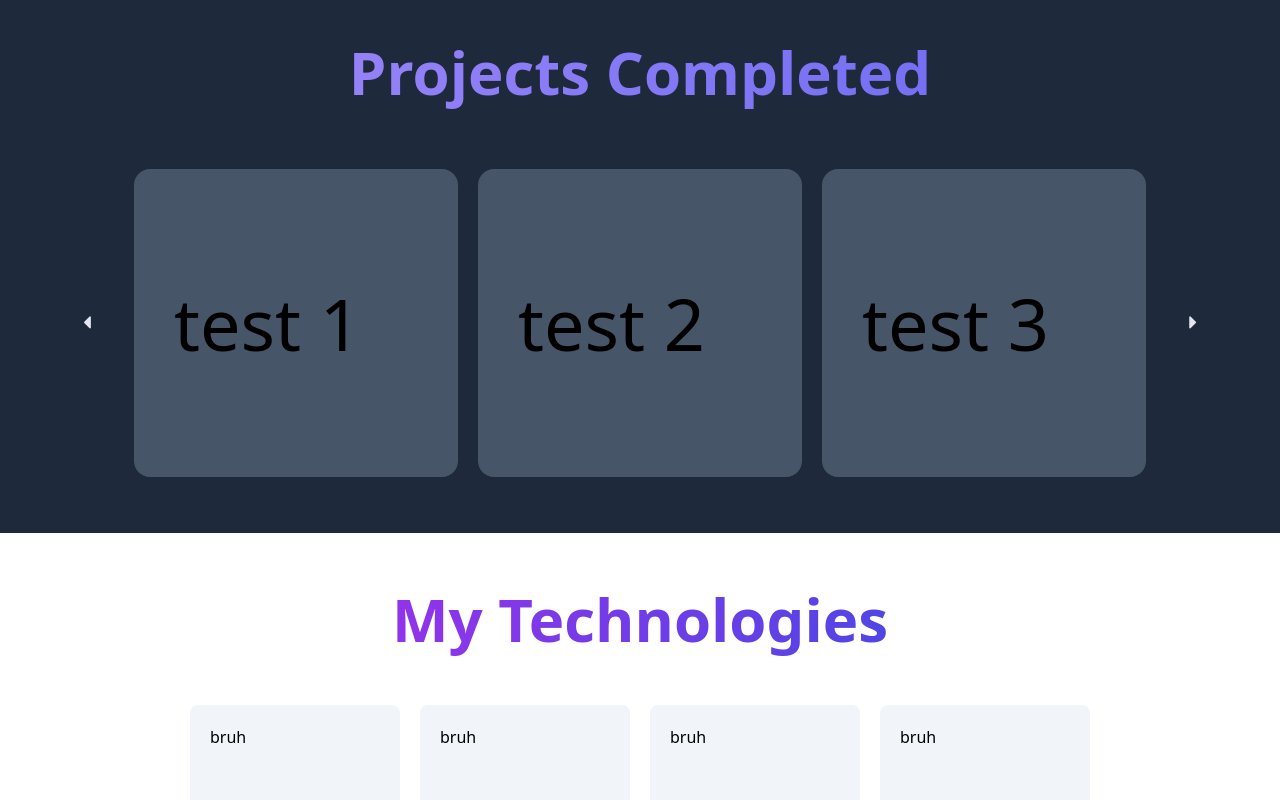
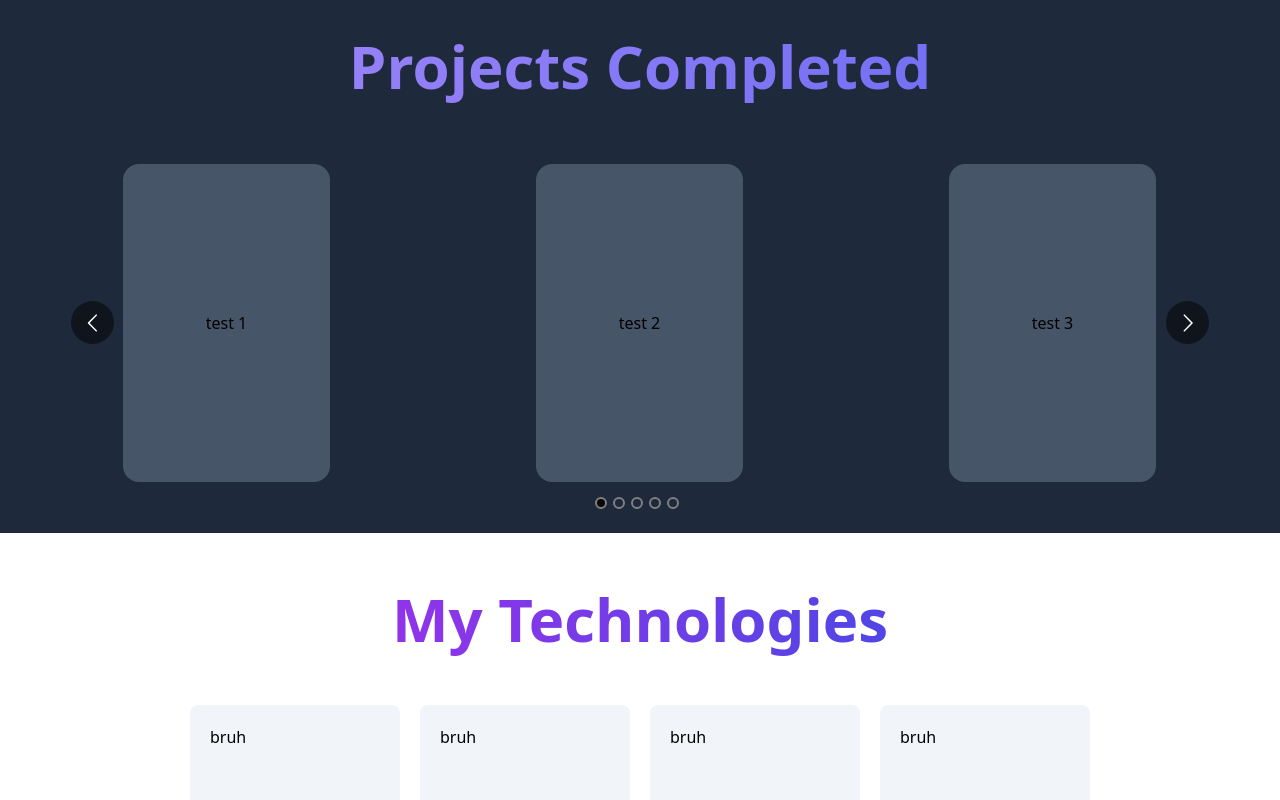
Before and after one commit to VisH317/portfolio-website, a Next.js app: page / in a window 1280 px wide. Shown: the part 600-1400 px from the top of the page. Built offline with nearby package versions, Linux system fonts and the light colour scheme.

Commit message:
slideshow fix

```diff
--- a/package.json
+++ b/package.json
@@ -20,6 +20,9 @@
     "postcss": "^8.4.21",
     "react": "18.2.0",
     "react-dom": "18.2.0",
+    "react-multi-carousel": "^2.8.2",
+    "react-slideshow-image": "^4.2.1",
+    "swiper": "^9.1.1",
     "tailwindcss": "^3.2.7",
     "typescript": "5.0.2"
   }
--- a/src/components/About.tsx
+++ b/src/components/About.tsx
@@ -9,12 +9,12 @@ export default function About() {
     const offHover = () => setHovered(false)
 
     return (
-        <div className='lg:flex lg:flex-row w-full md:flex md:flex-col h-[60%] sm:flex sm:flex-col'>
-            <div className='hover:w-[120%] w-full p-10 flex h-full items-center flex-col gap-10 duration-300' onMouseOver={onHover} onMouseOut={offHover}>
+        <div className='lg:flex lg:flex-row w-full md:flex md:flex-col xl:h-[60%] lg:h-[125%] sm:flex sm:flex-col'>
+            <div className='lg:hover:w-[120%] xl:hover:w-[120%] w-full p-10 flex h-full items-center flex-col gap-10 duration-300' onMouseOver={onHover} onMouseOut={offHover}>
                 <p className="text-6xl font-semibold bg-gradient-to-r from-purple-600 to-indigo-600 bg-clip-text text-transparent p-4 text-center">My Technologies</p>
                 <TechGrid hovered={hovered}/>
             </div>
-            <div className="hover:w-[120%] flex w-full bg-slate-200 text-purple-100 p-10 sm:flex items-center sm:items-center flex-col gap-10 duration-300">
+            <div className="lg:hover:w-[120%] xl:hover:w-[120%] flex w-full bg-slate-200 text-purple-100 p-10 sm:flex items-center sm:items-center flex-col gap-10 duration-300">
                 <p className="text-6xl font-semibold bg-gradient-to-r from-purple-600 to-indigo-600 bg-clip-text text-transparent p-4">About Me</p>
                 <div className="grid md:grid-cols-2 lg:grid-cols-2 sm:grid-cols-1 sm:gap-10 w-full h-2/3">
                     <div className="px-5">
--- a/src/components/Footer.tsx
+++ b/src/components/Footer.tsx
@@ -4,10 +4,10 @@ export default function Footer() {
     return (
         <div className="bg-slate-800 w-full h-1/4 p-15 flex flex-row items-center justify-center">
             <div className='grid grid-cols-2 divide-x divide-slate-500 h-1/2'>
-                <div className='flex items-center justify-center w-full mx-20'>
+                <div className='flex items-center justify-center w-full'>
                     <p className='text-slate-500'>Contact:</p>
                 </div>
-                <div className="flex items-center justify-center w-full mx-10 text-slate flex-col">
+                <div className="flex items-center justify-center w-[130%] text-center text-slate flex-col">
                     <p className='text-slate-500'>LinkedIn: <a className="newtest">DUMMY LINKE FOR NOW</a></p>
                     <p className='text-slate-500'>GitHub: <a className="newtest">DUMMY LINKE FOR NOW</a></p>
                 </div>
--- a/src/components/Landing.tsx
+++ b/src/components/Landing.tsx
@@ -5,7 +5,7 @@ export default function Landing() {
         <div className='container mx-auto w-full h-3/4 bg-purple-700 flex items-center justify-center sm:py-20 flex-col gap-5 max-w-full'>
             {/* <div className="bg-purple-100 p-5 rounded-3xl flex items-center justify-center"> */}
             <div className="sm:h-32 md:hidden lg:hidden xl:hidden"></div>
-            <p className='text-5xl text-white font-bold'>Im Vishrut! A Software Developer</p>
+            <p className='text-5xl text-white text-center font-bold'>Im Vishrut! A Software Developer</p>
             {/* </div> */}
             <div className="w-2/5">
             <p className="text-lg text-purple-100 font-light text-center">Lorem ipsum dolor sit amet james is a funny man. Aaron is hilarious and Eshan is a literal NPC Yay. Hi I love u. Sup guys im bored hola como estas im in physics rn and i just took a precalc test! YAAYAYAYY</p>
--- a/src/components/Navbar.tsx
+++ b/src/components/Navbar.tsx
@@ -4,7 +4,7 @@ import Link from 'next/link'
 export default function Navbar() {
     return (
         <div className="flex container mx-auto px-16 bg-purple-700 w-full h-16 items-center flex-row flex-auto basis-4 gap-20 justify-center text-white fixed max-w-full z-50">
-            <div className='text-2xl rounded-b-xl font-bold hover:bg-slate-200 hover:bg-opacity-40 h-full flex items-center px-5 duration-150 hover:cursor-pointer'>VISHRUT THOUTAM</div>
+            <div className='text-2xl rounded-b-xl font-bold hover:bg-slate-200 hover:bg-opacity-40 h-full flex text-center items-center px-5 duration-150 hover:cursor-pointer'>VISHRUT THOUTAM</div>
             <div className='text-lg rounded-b-xl px-5 hover:bg-slate-200 hover:bg-opacity-40 h-full flex items-center duration-150 hover:cursor-pointer'>About</div>
             <div className='lg:text-lg md:text-lg rounded-b-xl sm:text-md px-5 hover:bg-slate-200 hover:bg-opacity-40 h-full flex items-center duration-150 hover:cursor-pointer'>Technologies</div>
             <div className='lg:text-lg md:text-lg sm:text-md rounded-b-xl md:flex sm:hidden px-5 hover:bg-slate-200 hover:bg-opacity-40 h-full flex items-center duration-150 hover:cursor-pointer'>Projects</div>
--- a/src/components/Slideshow.tsx
+++ b/src/components/Slideshow.tsx
@@ -1,7 +1,29 @@
 import Head from 'next/head'
-import React, { useState } from 'react'
+import React, { useState, useEffect, useRef } from 'react'
 import SlideshowItem from './SlideshowItem'
 import projects from '@/lib/projects'
+import Carousel from 'react-multi-carousel'
+import 'react-multi-carousel/lib/styles.css';
+
+const responsive = {
+    superLargeDesktop: {
+      // the naming can be any, depends on you.
+      breakpoint: { max: 4000, min: 3000 },
+      items: 3
+    },
+    desktop: {
+      breakpoint: { max: 3000, min: 1024 },
+      items: 3
+    },
+    tablet: {
+      breakpoint: { max: 1024, min: 464 },
+      items: 3
+    },
+    mobile: {
+      breakpoint: { max: 464, min: 0 },
+      items: 3
+    }
+  };
 
 export default function Slideshow() {
     // for image dimming: background: linear-gradient( rgba(0, 0, 0, 0.5), rgba(0, 0, 0, 0.5) ), url('landingpagepic.jpg');
@@ -17,6 +39,21 @@ export default function Slideshow() {
         else setIndex(index+1)
     }
 
+    const initialValue = <Carousel responsive={responsive}><div></div></Carousel>
+    const carousel = useRef(initialValue);
+    const lastImageIndex = projects.length - 1;
+
+    // useEffect(() => {
+    //     const autoloop = setInterval(() => {
+    //     if (carousel.state.currentSlide === lastImageIndex) {
+    //         carousel.goToSlide(0);
+    //     } else {
+    //         carousel.next();
+    //     }
+    //     }, 3000); // Your custom auto loop delay in ms
+    //     return () => clearInterval(autoloop);
+    // }, []);
+
     return (
         <>
             <Head>
@@ -24,14 +61,72 @@ export default function Slideshow() {
             </Head>
             <div className="bg-slate-800 w-full lg:h-2/3 xl:h-1/2 md:h-2/3 sm:h-2/3 w-full flex flex-col justify-center p-5 gap-5">
                 <p className="text-6xl font-bold bg-gradient-to-r from-violet-400 to-indigo-500 bg-clip-text text-transparent p-4 text-center">Projects Completed</p>
-                <div className="flex flex-row gap-5 h-3/4 items-center justify-center px-10 w-full">
-                    <div className="w-1/12 flex justify-center"><i className="fa fa-caret-left fa-lg text-8xl text-slate-200 hover:text-slate-400 duration-300 hover:shadow-2xl" onClick={decrease}/></div>
-                    <SlideshowItem proj={projects[index-1<0?projects.length-1:index-1]}/>
-                    <SlideshowItem proj={projects[index]}/>
-                    <SlideshowItem proj={projects[index+1>=projects.length?0:index+1]}/>
-                    <div className="w-1/12 flex justify-center"><i className="fa fa-caret-right fa-lg text-8xl text-slate-200 hover:text-slate-400 duration-300 hover:shadow-2xl" onClick={increase}/></div>
-                </div>
+                <Carousel
+                    responsive={responsive}
+                    additionalTransfrom={0}
+                    arrows
+                    autoPlaySpeed={3000}
+                    centerMode={false}
+                    className=""
+                    containerClass="container-with-dots h-full w-full flex items-center"
+                    dotListClass=""
+                    draggable
+                    focusOnSelect={false}
+                    infinite
+                    itemClass="h-full flex items-center justify-center"
+                    keyBoardControl
+                    minimumTouchDrag={80}
+                    pauseOnHover
+                    renderArrowsWhenDisabled={false}
+                    renderButtonGroupOutside={false}
+                    renderDotsOutside={false}
+                    rewind={false}
+                    rewindWithAnimation={false}
+                    rtl={false}
+                    shouldResetAutoplay
+                    showDots={true}
+                    sliderClass="h-full"
+                    slidesToSlide={1}
+                    swipeable
+                                        >
+                    {projects.map((proj, index) => (
+                        // <div className='flex justify-center overflow-visible border-black border-8' key={index}>
+                            <SlideshowItem proj={proj} key={index}/>
+                        // </div>
+                    ))}
+
+                </Carousel>
+
             </div>
        </>
     )
 }
+
+interface Rest {
+    carouselState: any
+}
+
+// const ButtonGroup = ({ next, previous, goToSlide, ...rest }: { next: any, previous: any, goToSlide: any, rest: any }) => {
+//     const {
+//       carouselState: { currentSlide }
+//     } = rest;
+//     const lastImageIndex = projects.length - 1;
+//     return (
+//       <div className="carousel-button-group" style={{ position: "absolute" }}>
+//         <button
+//           onClick={() =>
+//             currentSlide === 0 ? goToSlide(lastImageIndex) : previous()
+//           }
+//         >
+//           Prev
+//         </button>
+//         <button
+//           onClick={() =>
+//             currentSlide === lastImageIndex ? goToSlide(0) : next()
+//           }
+//         >
+//           Next
+//         </button>
+//       </div>
+//     );
+//   };
--- a/src/components/SlideshowItem.tsx
+++ b/src/components/SlideshowItem.tsx
@@ -15,16 +15,14 @@ export default function SlideshowItem(props: SlideshowItemProps) {
     for(let i = 1;i<proj.technologies.length;i++) technologiesStr+=" \u00B7 " + String(proj.technologies[i])
 
     return (
-        <div className="lg:w-1/3 md:w-1/2 sm:w-2/3 flex justify-start items-center h-5/6 rounded-2xl bg-slate-600 duration-300 group relative hover:shadow-2xl">
-            <p className="text-7xl mx-10 text-center group-hover:hidden">{proj.name}</p>
-            <div className={`w-full h-full flex justify-start px-10 py-5 rounded-2xl flex-col gap-5 transition ease-in duration-300 opacity-0 group-hover:bg-slate-700 group-hover:opacity-100 absolute top-0 left-0`}>
-                <p className="text-6xl">{proj.name}</p>
-                <p className="text-xl font-light">{proj.desc}</p>
-                <hr className="h-px my-2 bg-gray-200 border-0 dark:bg-slate-800"/>
+        <div className={`lg:w-10/12 md:w-1/2 sm:w-2/3 flex justify-start items-center h-5/6 rounded-2xl bg-slate-600 duration-300 group relative hover:shadow-2xl`}>
+            <p className="xl:text-7xl lg:text-5xl  mx-10 text-center group-hover:hidden w-full text-center">{proj.name}</p>
+            <div className={`w-full h-full flex justify-start px-10 py-5 rounded-2xl flex-col xl:gap-5 lg:gap-2 md: gap-4 transition ease-in duration-300 opacity-0 group-hover:bg-slate-700 group-hover:opacity-100 absolute top-0 left-0`}>
+                <p className="xl:text-6xl lg:text-4xl">{proj.name}</p>
+                <p className="xl:text-xl lg:text-md font-light">{proj.desc}</p>
+                <hr className="h-px my-0 bg-slate-800 border-0 dark:bg-slate-800"/>
                 <p className="text-base font-semibold">{technologiesStr}</p>
-                <div className="block overflow-x-hidden">
-                    <p className="object-contain text-xl font-semibold test overflow-hidden">Project URL: {proj.url}</p>
-                </div>
+                <p className="object-contain text-xl font-semibold test overflow-hidden">Project URL: {proj.url}</p>
             </div>
         </div>
     )
--- a/src/styles/globals.css
+++ b/src/styles/globals.css
@@ -44,4 +44,8 @@ veryepiccard:hover {
     }
 
     .newtest:hover {--_p: 100%}
+
+    .carousel-item {
+        height: 100%
+    }
 }
```
Also changed, not shown: 1 other file (tests, documents, lock files or other folders).
